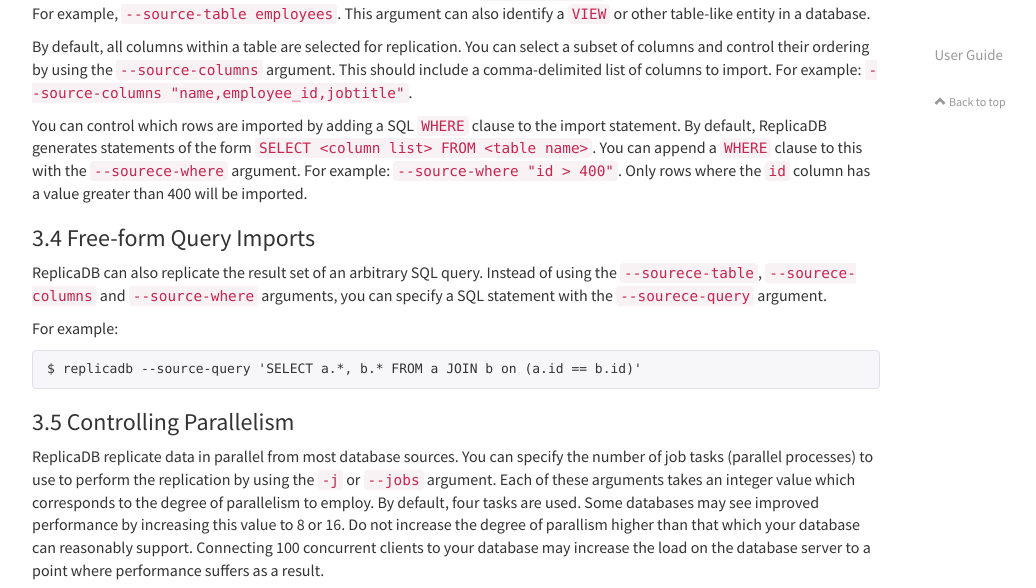
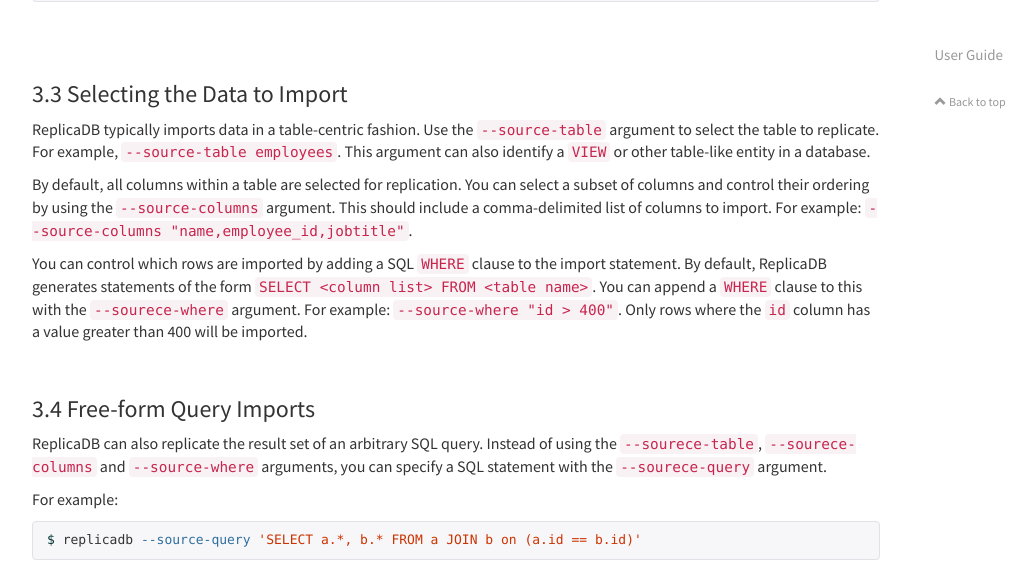
Before and after one commit to osalvador/ReplicaDB, a Jekyll site: the page built from docs/user-guide.md, in a window 1280 px wide and 900 px high, scrolled down 3717 px, cut to the strip 0-588 px from the top of the window. Shown: the whole strip, without its empty margins (38-1074 px from the left). Built offline with Jekyll 4.4.1, drawn with Linux system fonts in a browser that asks for light colours; nearby versions of some CDN libraries; comment, search, counter and statistics services are not loaded; our own code applies the rules of GitHub Pages for plain Markdown files.

Commit message:
Update user-guide.md

````diff
--- a/docs/user-guide.md
+++ b/docs/user-guide.md
@@ -104,7 +104,7 @@
 
 mode=complete
 ```
-
+<br>
 **Using environment variables in options file**
 
 If you are familiar with Ant or Maven, you have most certainly already encountered the variables (like `${token}`) that are automatically expanded when the configuration file is loaded. ReplicaDB supports this feature as well,  here is an example:
@@ -121,7 +121,7 @@
 
 Note that if a variable cannot be resolved, e.g. because the name is invalid or an unknown prefix is used, it won't be replaced, but is returned as is including the dollar sign and the curly braces.
 
-
+<br>
 ### 3.2 Connecting to a Database Server
 
 ReplicaDB is designed to replicate tables between databases. To do so, you must specify a _connect string_ that describes how to connect to the database. The _connect string_ is similar to a URL, and is communicated to ReplicaDB with the `--source-connect` or `--sink-connect` arguments. This describes the server and database to connect to; it may also specify the port. For example:
@@ -136,6 +136,7 @@
 
 ReplicaDB provides couple of different ways to supply a password, secure and non-secure, to the database which is detailed below.
 
+<br>
 **Secure way of supplying password to the database**
 
 To supply a password securely, the options file must be used using the `--options-file` argument. For example:
@@ -158,7 +159,7 @@
 --source-username boss --options-file myEmployeePassword
 ```
 
-
+<br><br>
 ### 3.3 Selecting the Data to Import
 
 ReplicaDB typically imports data in a table-centric fashion. Use the `--source-table` argument to select the table to replicate. For example, `--source-table employees`. This argument can also identify a `VIEW` or other table-like entity in a database.
@@ -167,17 +168,18 @@
 
 You can control which rows are imported by adding a SQL `WHERE` clause to the import statement. By default, ReplicaDB generates statements of the form `SELECT <column list> FROM <table name>`. You can append a `WHERE` clause to this with the `--sourece-where` argument. For example: `--source-where "id > 400"`. Only rows where the `id` column has a value greater than 400 will be imported.
 
+<br>
 ### 3.4 Free-form Query Imports
 
 ReplicaDB can also replicate the result set of an arbitrary SQL query. Instead of using the `--sourece-table`, `--sourece-columns` and `--source-where` arguments, you can specify a SQL statement with the `--sourece-query` argument.
 
 For example:
 
-```
+```bash
 $ replicadb --source-query 'SELECT a.*, b.* FROM a JOIN b on (a.id == b.id)'
 ```
 
-
+<br>
 ### 3.5 Controlling Parallelism
 
 ReplicaDB replicate data in parallel from most database sources. You can specify the number of job tasks (parallel processes) to use to perform the replication by using the `-j` or `--jobs` argument. Each of these arguments takes an integer value which corresponds to the degree of parallelism to employ. By default, four tasks are used. Some databases may see improved performance by increasing this value to 8 or 16. Do not increase the degree of parallism higher than that which your database can reasonably support. Connecting 100 concurrent clients to your database may increase the load on the database server to a point where performance suffers as a result.
````
